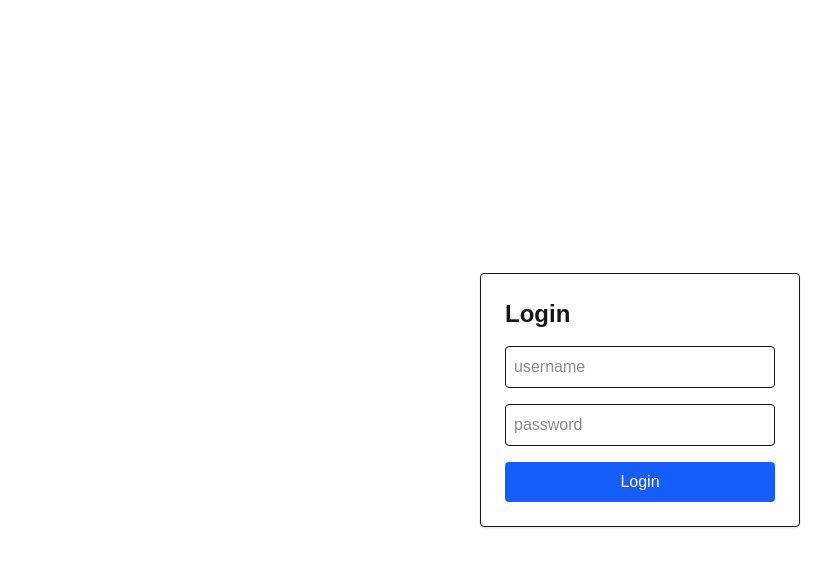
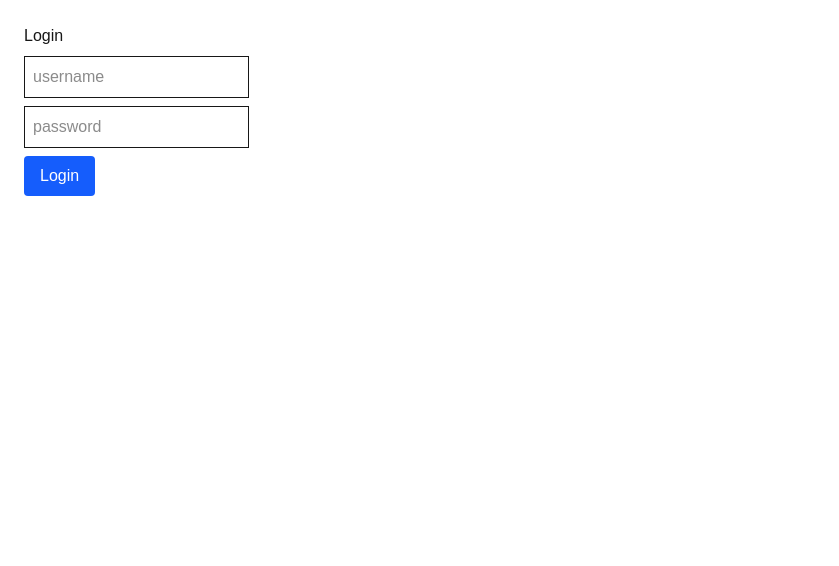
Before and after one commit to rizal15D/fe-news-feed-app, a Next.js app: page /login in a window 1280 px wide. Shown: the top 566 px of the page, without its empty margins (0-839 px from the left). Built offline with nearby package versions, Linux system fonts and the light colour scheme.

Commit message:
feat login middleware

```diff
--- a/app/login/page.tsx
+++ b/app/login/page.tsx
@@ -1,63 +1,58 @@
 "use client";
 
-import { useState, useContext } from "react";
+import { useState } from "react";
+import { useRouter } from "next/navigation";
 import API from "@/lib/api";
-import * as endpoint from "@/lib/api-endpoints";
-import { AuthContext } from "@/context/AuthContext";
-import { useRouter } from "next/navigation";
+import { API_LOGIN } from "@/lib/api-endpoints";
+import { setAuthToken } from "@/lib/auth";
 
 export default function LoginPage() {
   const router = useRouter();
-  const { login } = useContext(AuthContext);
-
   const [username, setUsername] = useState("");
   const [password, setPassword] = useState("");
-  const [error, setError] = useState("");
 
-  const submit = async (e: React.FormEvent) => {
+  const handleLogin = async (e: React.FormEvent) => {
     e.preventDefault();
 
-    if (!username || !password) {
-      setError("Username and password cannot be empty");
-      return;
-    }
+    try {
+      const res = await API.post(API_LOGIN, {
+        username,
+        password,
+      });
 
-    try {
-      const res = await API.post(endpoint.API_LOGIN, { username, password });
+      const token = res.data?.access_token;
 
-      login(res.data.token, username);
-
-      router.push("/feed");
-    } catch (err: any) {
-      const msg = err.response?.data?.message || "Invalid login";
-      setError(msg);
+      if (token) {
+        setAuthToken(token); // <-- simpan ke cookie
+        router.push("/feed");
+      }
+    } catch (error: any) {
+      alert("Login gagal!");
     }
   };
 
   return (
-    <div className="flex justify-center items-center h-screen">
-      <form
-        onSubmit={submit}
-        className="w-80 space-y-4 border p-6 rounded shadow"
-      >
-        <h1 className="text-2xl font-bold">Login</h1>
+    <div className="p-6">
+      <h1>Login</h1>
 
+      <form onSubmit={handleLogin}>
         <input
-          className="w-full border p-2 rounded"
           placeholder="username"
+          className="block border p-2 my-2"
           onChange={(e) => setUsername(e.target.value)}
         />
 
         <input
-          className="w-full border p-2 rounded"
           placeholder="password"
           type="password"
+          className="block border p-2 my-2"
           onChange={(e) => setPassword(e.target.value)}
         />
 
-        {error && <p className="text-red-500 text-sm">{error}</p>}
-
-        <button className="w-full bg-blue-600 text-white p-2 rounded">
+        <button
+          type="submit"
+          className="bg-blue-600 text-white px-4 py-2 rounded"
+        >
           Login
         </button>
       </form>
--- /dev/null
+++ b/lib/auth.ts
@@ -0,0 +1,14 @@
+import Cookies from "js-cookie";
+
+export function setAuthToken(token: string) {
+  Cookies.set("token", token, {
+    expires: 7, // 7 hari
+    secure: true,
+    sameSite: "strict",
+    path: "/",
+  });
+}
+
+export function clearAuthToken() {
+  Cookies.remove("token");
+}
--- /dev/null
+++ b/middleware.ts
@@ -0,0 +1,37 @@
+import { NextResponse } from "next/server";
+import type { NextRequest } from "next/server";
+
+export function middleware(req: NextRequest) {
+  const { pathname } = req.nextUrl;
+  const token = req.cookies.get("token")?.value;
+
+  // Redirect root "/" → "/login"
+  if (pathname === "/") {
+    return NextResponse.redirect(new URL("/login", req.url));
+  }
+
+  const isAuthPage =
+    pathname.startsWith("/login") || pathname.startsWith("/register");
+  const isProtectedPage = pathname.startsWith("/feed");
+
+  // Sudah login tapi masuk auth page → redirect ke feed
+  if (token && isAuthPage) {
+    return NextResponse.redirect(new URL("/feed", req.url));
+  }
+
+  // Belum login tapi akses feed → redirect login
+  if (!token && isProtectedPage) {
+    return NextResponse.redirect(new URL("/login", req.url));
+  }
+
+  return NextResponse.next();
+}
+
+export const config = {
+  matcher: [
+    "/", // <--- penting, agar root ikut diproses middleware
+    "/login",
+    "/register",
+    "/feed/:path*",
+  ],
+};
--- a/package.json
+++ b/package.json
@@ -10,6 +10,7 @@
   },
   "dependencies": {
     "axios": "^1.13.2",
+    "js-cookie": "^3.0.5",
     "next": "16.0.3",
     "react": "19.2.0",
     "react-dom": "19.2.0"
```
Also changed, not shown: 1 other file (tests, documents, lock files or other folders).
